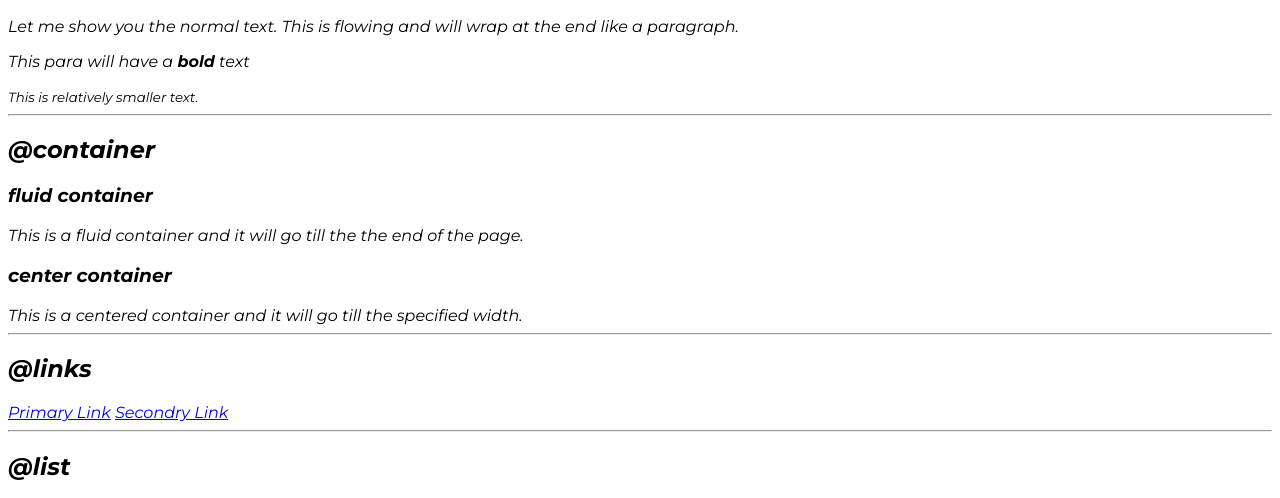
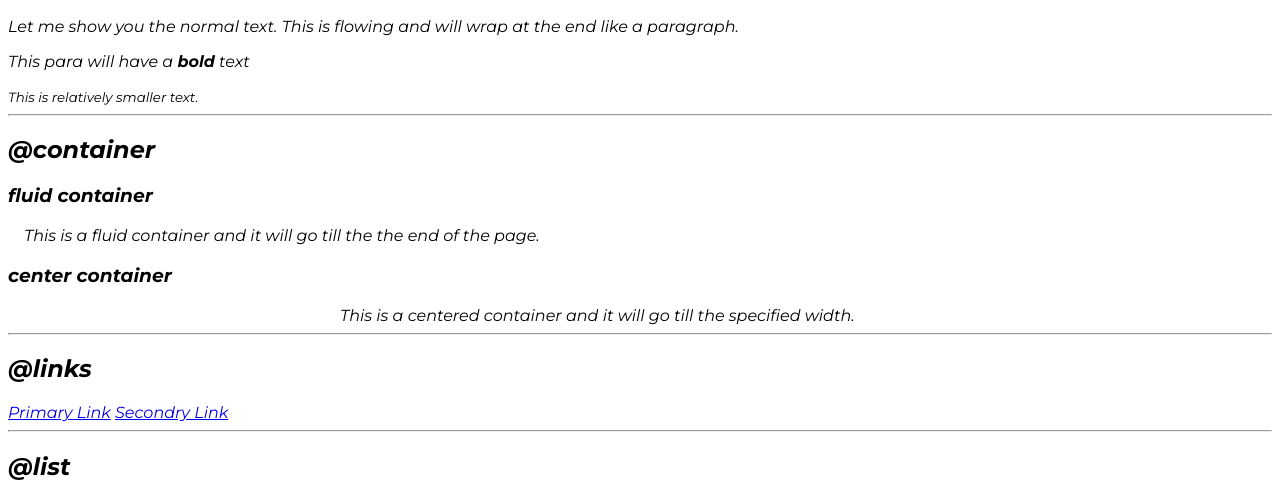
Before and after one commit to kjharbade/lesson-3, a plain HTML site: page index.html in a window 1280 px wide. Shown: the part 282-780 px from the top of the page. Drawn offline with Linux system fonts and the light colour scheme.

Commit message:
container

```diff
--- a/index.html
+++ b/index.html
@@ -11,7 +11,7 @@
 
 <body>
     <h1>adarsh balika's component library</h1>
-    <p class="para">I am attending neog.camp and I want to make a library which would make
+    <p >I am attending neog.camp and I want to make a library which would make
     all my projects look good and consistent.</p>
 
     <hr >
@@ -31,11 +31,13 @@
 
 
     <h3>fluid container</h3>
-    <div class="container-fluid">This is a fluid container and
+    <div class="container
+    container-fluid">This is a fluid container and
     it will go till the the end of the page.</div>
 
     <h3>center container</h3>
-    <div class="container">This is a centered container and
+    <div class="container
+    container-center">This is a centered container and
     it will go till the specified width.</div>
 
 
--- a/style.css
+++ b/style.css
@@ -3,3 +3,15 @@
 body{
     font-family: 'Montserrat', sans-serif;
 }
+
+/** container **/
+
+.container{
+    padding-left: 1rem;
+    padding-right: 1rem;
+}
+
+.container-center{
+    max-width: 600px;
+    margin:auto;
+}
```
